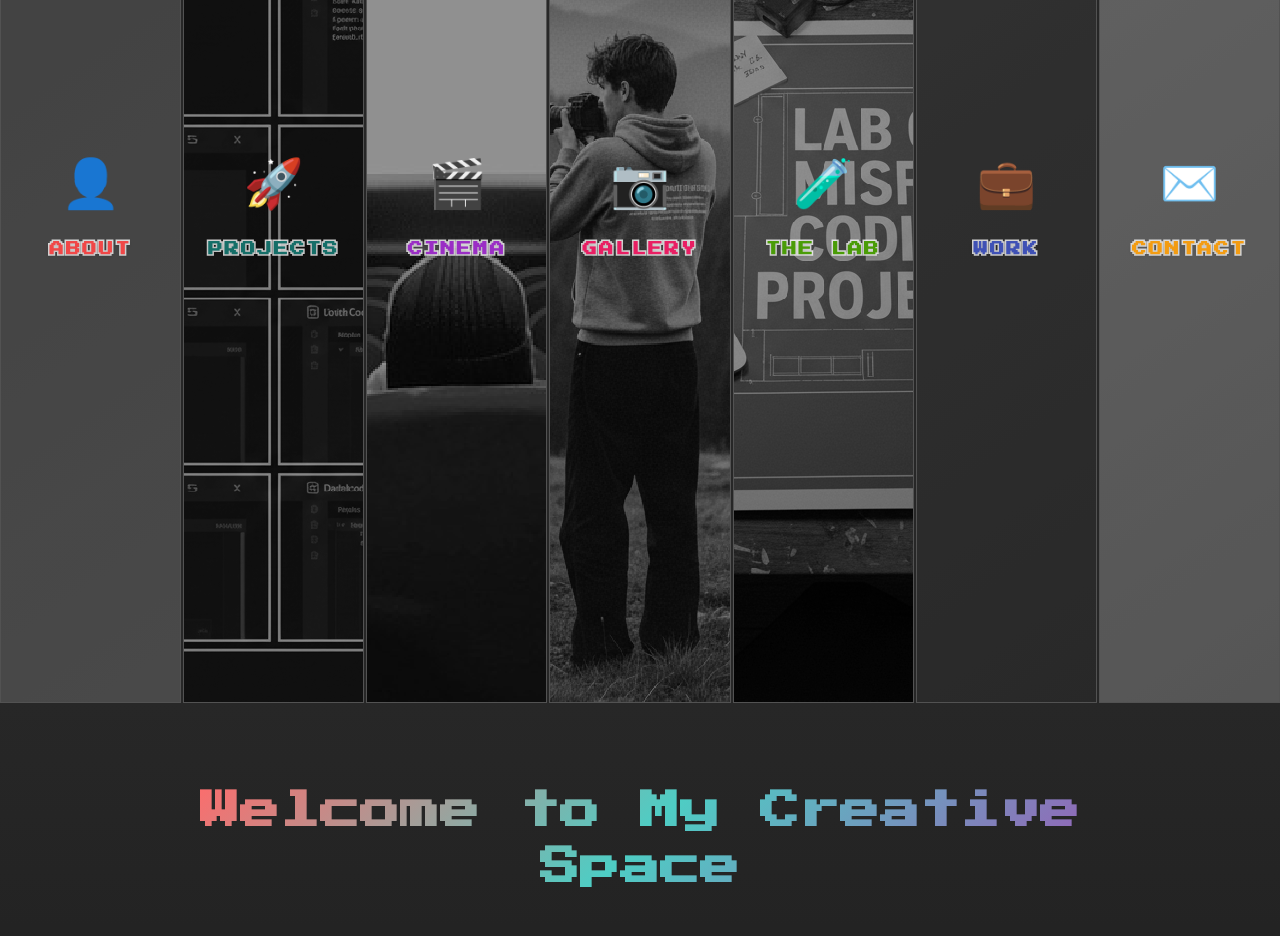
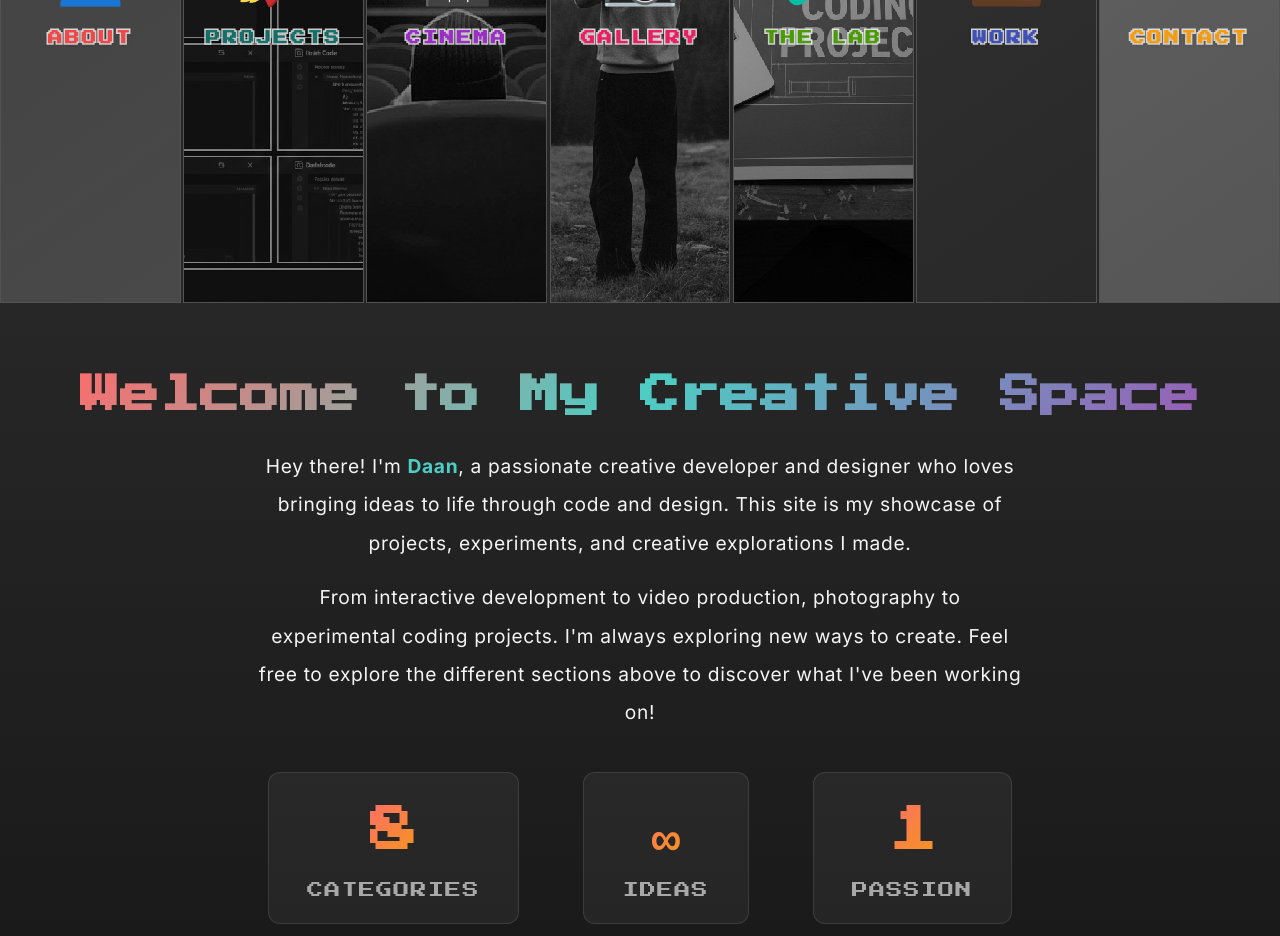
Before and after one commit to DasDaan/dasdaan-website, a Vue app: page / in a window 1280 px wide. Shown: the part 600-1536 px from the top of the page. Built offline with nearby package versions, Linux system fonts and the light colour scheme.

Commit message:
Homepage percentage based views

```diff
--- a/src/pages/home/index.css
+++ b/src/pages/home/index.css
@@ -2,13 +2,14 @@
 
 .home-container {
   min-height: 100vh;
-  overflow: hidden;
+  overflow-x: hidden; /* Changed from overflow: hidden to allow vertical scroll if needed */
+  width: 100vw;
 }
 
 /* Hero section */
 .hero-section {
   text-align: center;
-  padding: 4rem 2rem 3rem;
+  padding: 5vh 4vw 4vh;
   background: rgb(39, 39, 39);
 }
 
@@ -19,7 +20,7 @@
     3px 3px 0 #FF6B6B,
     -3px -3px 0 #4ECDC4;
   animation: glitch 3s infinite;
-  margin-bottom: 1rem;
+  margin-bottom: 2vh;
 }
 
 @keyframes glitch {
@@ -48,7 +49,7 @@
 .tagline {
   font-size: clamp(0.6rem, 2vw, 0.9rem);
   color: rgba(255, 255, 255, 0.7);
-  letter-spacing: 2px;
+  letter-spacing: 0.2vw;
 }
 
 /* Cards section */
@@ -61,12 +62,12 @@
 
 .cards-container {
   display: flex;
-  gap: 2px;
+  gap: 0.2vw; /* Use vw for gap to scale with width */
   justify-content: stretch;
   align-items: stretch;
   flex-wrap: nowrap;
   width: 100%;
-  height: 1000px;
+  height: 80vh; /* Changed from 1000px to viewport height */
 }
 
 /* Card base styles */
@@ -134,8 +135,8 @@
   flex-direction: column;
   align-items: center;
   justify-content: center;
-  gap: 1.5rem;
-  padding: 2rem 1rem;
+  gap: 2vh;
+  padding: 3vh 2vw;
   text-align: center;
   width: 100%;
   height: 100%;
@@ -150,7 +151,7 @@
 }
 
 .card-icon {
-  font-size: 3rem;
+  font-size: clamp(2rem, 5vw, 4rem);
   transition: opacity 0.15s cubic-bezier(0.4, 0, 0.2, 1), transform 0.15s cubic-bezier(0.4, 0, 0.2, 1);
 }
 
@@ -158,7 +159,7 @@
 .card:hover .card-icon,
 .card.card-expanded .card-icon {
   opacity: 0;
-  transform: translateY(-20px);
+  transform: translateY(-3vh);
 }
 
 .card-title,
@@ -167,7 +168,7 @@ h2.card-title {
   font-size: clamp(0.6rem, 1.5vw, 0.9rem);
   color: var(--card-color);
   text-transform: uppercase;
-  letter-spacing: 2px;
+  letter-spacing: 0.2vw;
   writing-mode: horizontal-tb;
   -webkit-text-stroke: 3px rgba(255, 255, 255, 0.8);
   paint-order: stroke fill;
@@ -180,17 +181,17 @@ h2.card-title {
   -webkit-text-stroke: 0;
   font-size: clamp(1rem, 2vw, 1.5rem);
   text-shadow:
-    2px 2px 4px rgba(0, 0, 0, 0.9),
-    4px 4px 8px rgba(0, 0, 0, 0.7),
-    6px 6px 12px rgba(0, 0, 0, 0.5);
+    0.2vh 0.2vh 0.4vh rgba(0, 0, 0, 0.9),
+    0.4vh 0.4vh 0.8vh rgba(0, 0, 0, 0.7),
+    0.6vh 0.6vh 1.2vh rgba(0, 0, 0, 0.5);
 }
 
 /* Description - hidden by default, shown on hover */
 .card-description {
   position: absolute;
-  bottom: 2rem;
+  bottom: 4vh;
   left: 50%;
-  transform: translateX(-50%) translateY(10px);
+  transform: translateX(-50%) translateY(1vh);
   color: rgba(255, 255, 255, 0.9);
   font-size: clamp(0.7rem, 1.2vw, 0.9rem);
   line-height: 1.5;
@@ -211,11 +212,12 @@ h2.card-title {
 /* About Section */
 .about-section {
   background: linear-gradient(180deg, rgb(39, 39, 39) 0%, rgb(25, 25, 25) 100%);
-  padding: 5rem 2rem;
+  padding: 8vh 4vw;
 }
 
 .about-content {
-  max-width: 900px;
+  width: 90vw;
+  max-width: 1400px; /* Cap width for very large screens so lines aren't too long */
   margin: 0 auto;
   text-align: center;
 }
@@ -223,7 +225,7 @@ h2.card-title {
 .about-title {
   font-size: clamp(1.5rem, 4vw, 2.5rem);
   color: #fff;
-  margin-bottom: 2rem;
+  margin-bottom: 3vh;
   background: linear-gradient(135deg, #FF6B6B, #4ECDC4, #9B59B6);
   -webkit-background-clip: text;
   -webkit-text-fill-color: transparent;
@@ -231,8 +233,8 @@ h2.card-title {
 }
 
 .about-text {
-  margin-bottom: 3rem;
-  max-width: 700px;
+  margin-bottom: 5vh;
+  max-width: 60vw;
   margin-left: auto;
   margin-right: auto;
 }
@@ -242,8 +244,8 @@ h2.card-title {
   font-size: clamp(1rem, 2.5vw, 1.2rem);
   color: rgba(255, 255, 255, 0.95);
   line-height: 2;
-  margin-bottom: 1.5rem;
-  letter-spacing: 0.3px;
+  margin-bottom: 2vh;
+  letter-spacing: 0.05vw;
 }
 
 .about-text .highlight {
@@ -254,7 +256,7 @@ h2.card-title {
 .about-stats {
   display: flex;
   justify-content: center;
-  gap: 3rem;
+  gap: 5vw;
   flex-wrap: wrap;
 }
 
@@ -262,7 +264,7 @@ h2.card-title {
   display: flex;
   flex-direction: column;
   align-items: center;
-  padding: 1.5rem 2rem;
+  padding: 2.5vh 3vw;
   background: rgba(255, 255, 255, 0.05);
   border: 1px solid rgba(255, 255, 255, 0.1);
   border-radius: 12px;
@@ -270,12 +272,12 @@ h2.card-title {
 }
 
 .stat-item:hover {
-  transform: translateY(-5px);
+  transform: translateY(-0.5vh);
   background: rgba(255, 255, 255, 0.1);
 }
 
 .stat-number {
-  font-size: 2.5rem;
+  font-size: clamp(2rem, 5vw, 3rem);
   font-weight: 700;
   background: linear-gradient(135deg, #FF6B6B, #F39C12);
   -webkit-background-clip: text;
@@ -284,11 +286,11 @@ h2.card-title {
 }
 
 .stat-label {
-  font-size: 0.9rem;
+  font-size: clamp(0.7rem, 1.5vw, 1rem);
   color: rgba(255, 255, 255, 0.6);
   text-transform: uppercase;
-  letter-spacing: 1px;
-  margin-top: 0.5rem;
+  letter-spacing: 0.1vw;
+  margin-top: 1vh;
 }
 
 /* Responsive adjustments */
@@ -301,13 +303,17 @@ h2.card-title {
   .card {
     min-width: 45%;
     max-width: none;
-    height: 250px;
+    height: 35vh; /* Responsive height for tablets */
+  }
+
+  .about-text {
+    max-width: 80vw;
   }
 }
 
 @media (max-width: 500px) {
   .home-container {
-    padding: 1rem;
+    padding: 2vw;
   }
 
   .cards-container {
@@ -318,6 +324,18 @@ h2.card-title {
   .card {
     width: 100%;
     min-width: auto;
-    height: 150px;
+    height: 25vh; /* Responsive height for mobile */
+  }
+
+  .about-text {
+    max-width: 90vw;
+  }
+
+  .about-stats {
+    gap: 3vh;
+  }
+
+  .stat-item {
+    width: 80%;
   }
 }
--- a/src/pages/home/index.vue
+++ b/src/pages/home/index.vue
@@ -1,7 +1,6 @@
 <template>
   <div class="home-container">
-    <!-- Pixelated background effect -->
-    <div class="pixel-bg"></div>
+
 
     <!-- Header section -->
     <header class="hero-section">
```
